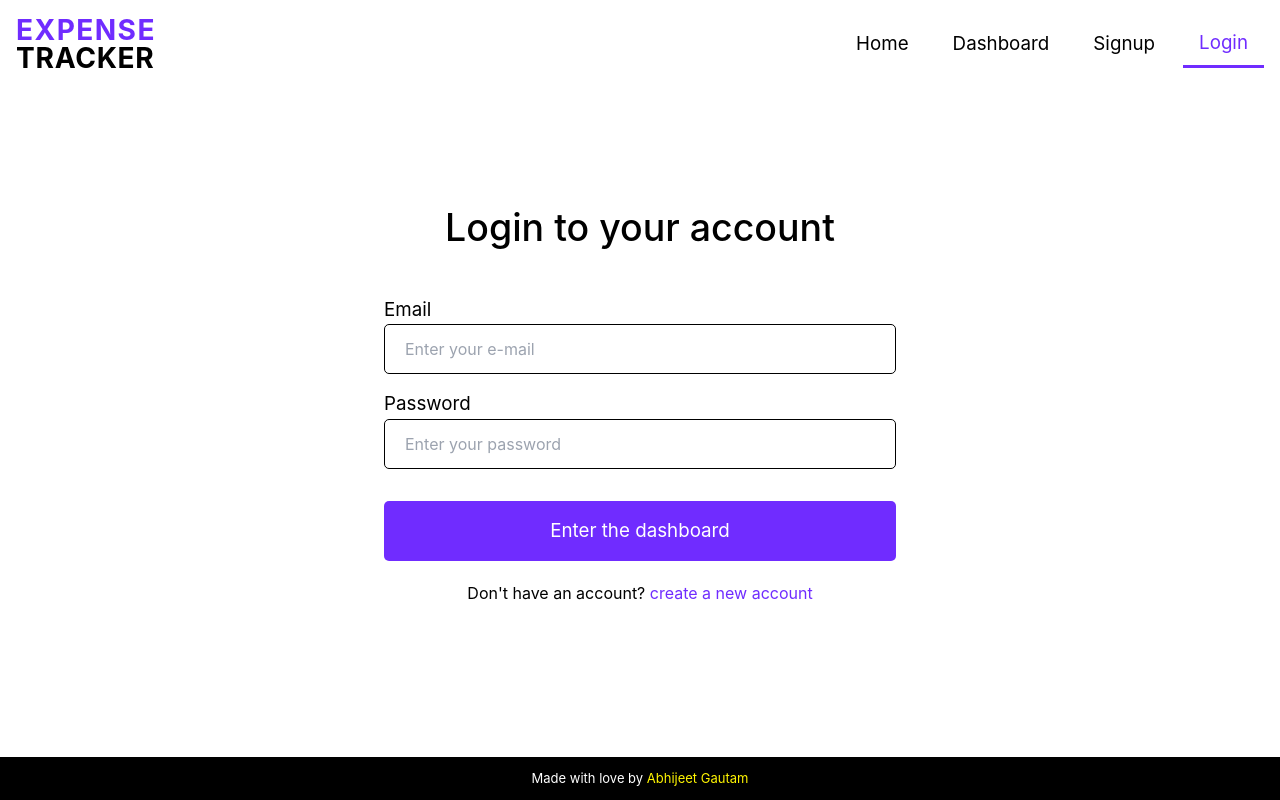
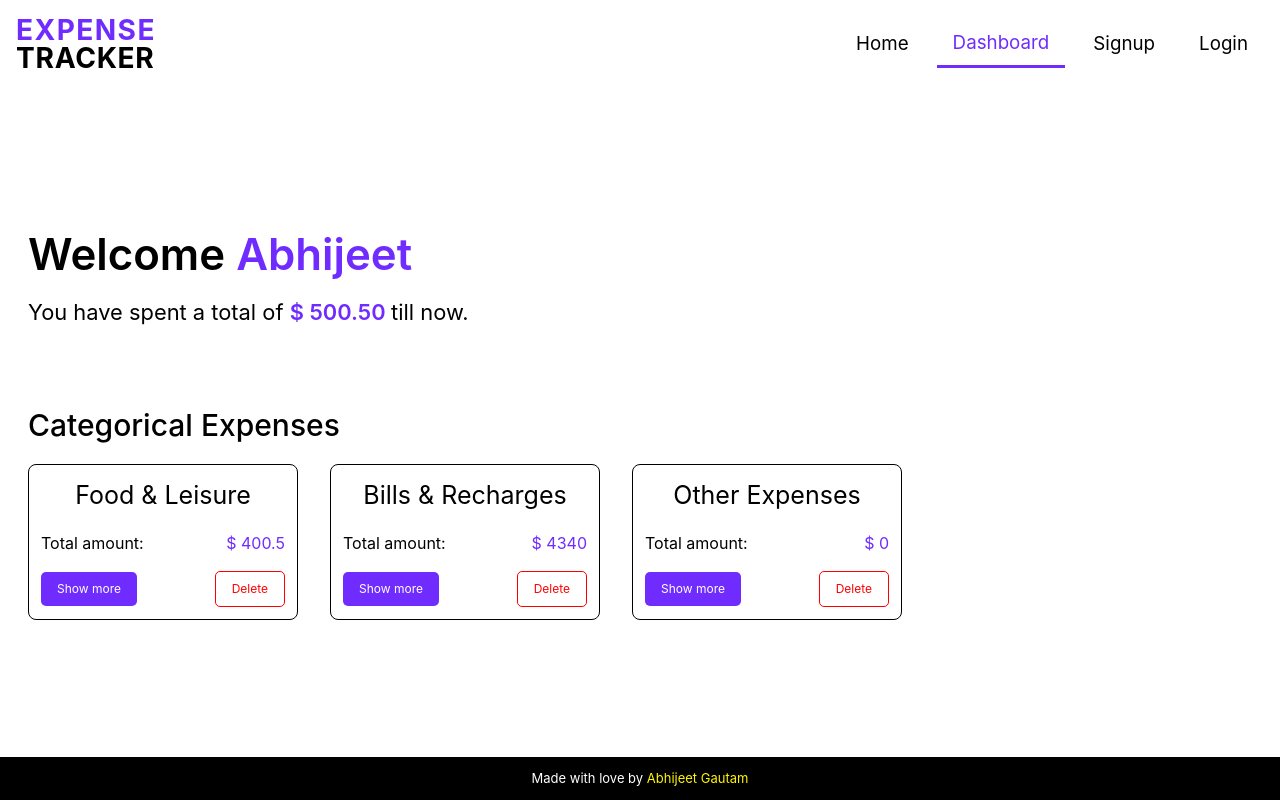
Before and after one commit to Abhijeet-Gautam5702/expense-tracker, a React (Vite) app: page /dashboard in a window 1280 px wide. Before the commit this address led to /login. Built offline with nearby package versions, Linux system fonts and the light colour scheme; no server answers.

Commit message:
Create Dashboard Page UI

```diff
--- a/src/components/CategoryCard.jsx
+++ b/src/components/CategoryCard.jsx
@@ -1,9 +1,34 @@
-import React from 'react'
+import React from "react";
+import { Link } from "react-router-dom";
 
-function CategoryCard() {
+function CategoryCard({ name, amount, path, ...props }) {
   return (
-    <div>CategoryCard</div>
-  )
+    <div className="min-w-[270px] flex flex-col justify-start items-stretch gap-4 rounded-large border-[1.5px] border-primary p-3 transition-all duration-100 hover:scale-105 cursor-default ">
+      {/* Category Title */}
+      <p className="w-full text-center font-regular text-md-1 text-primary">
+        {name}
+      </p>
+      {/* Total Category Spend */}
+      <div className="flex flex-row justify-between items-center font-regular">
+        <p>Total amount:</p>
+        <p className="text-accent font-regular">{`$ ${amount}`}</p>
+      </div>
+      {/* Action buttons */}
+      <div className="flex flex-row justify-between items-center font-regular text-sm-0">
+        <Link to={path}>
+          <div className="rounded-small px-4 py-2 text-background bg-accent">
+            Show more
+          </div>
+        </Link>
+        <div
+          className="rounded-small px-4 py-2 text-danger bg-background border-[1.5px] border-danger cursor-pointer"
+          onClick={() => {}}
+        >
+          Delete
+        </div>
+      </div>
+    </div>
+  );
 }
 
-export default CategoryCard
+export default CategoryCard;
--- a/src/components/Container.jsx
+++ b/src/components/Container.jsx
@@ -1,7 +1,11 @@
 import React from "react";
 
 function Container({ children }) {
-  return <div className="w-full flex-grow flex flex-col justify-center">{children}</div>;
+  return (
+    <div className="w-full flex-grow flex flex-col justify-center px-7 ">
+      {children}
+    </div>
+  );
 }
 
 export default Container;
--- a/src/components/Header/Header.jsx
+++ b/src/components/Header/Header.jsx
@@ -42,11 +42,6 @@ function Header() {
       path: "/add-expense",
       active: authStatus,
     },
-    {
-      name: "Edit Expense",
-      path: "/edit-expense",
-      active: authStatus,
-    },
   ]);
 
   // change the navItems whenever authStatus changes
@@ -80,11 +75,6 @@ function Header() {
       {
         name: "Add Expense",
         path: "/add-expense",
-        active: authStatus,
-      },
-      {
-        name: "Edit Expense",
-        path: "/edit-expense/:expenseId",
         active: authStatus,
       },
     ]);
--- a/src/main.jsx
+++ b/src/main.jsx
@@ -38,7 +38,7 @@ const router = createBrowserRouter([
       {
         path: "/dashboard",
         element: (
-          <Protected authentication>
+          <Protected authentication={false}>
             <Dashboard />
           </Protected>
         ),
--- a/src/pages/Dashboard.jsx
+++ b/src/pages/Dashboard.jsx
@@ -1,9 +1,56 @@
-import React from 'react'
+import React from "react";
+import { CategoryCard } from "../components";
+import { Link } from "react-router-dom";
 
 function Dashboard() {
+  const categories = [
+    {
+      name: "Food & Leisure",
+      path: "/category-expenses/food-and-leisure",
+      amount: 400.5,
+    },
+    {
+      name: "Bills & Recharges",
+      path: "/category-expenses/bills-and-recharges",
+      amount: 4340,
+    },
+    {
+      name: "Other Expenses",
+      path: "/category-expenses/other-expenses",
+      amount: 0,
+    },
+  ];
+
   return (
-    <div>Dashboard</div>
-  )
+    <div className="w-full flex flex-col justify-start items-start gap-5">
+      {/* Welcome Text */}
+      <div className="flex flex-col justify-start gap-3 items-start leading-snug">
+        <h1 className="text-lg-2 font-semibold">
+          Welcome <span className="text-accent">Abhijeet</span>{" "}
+        </h1>
+        <h2 className="text-sm-2 font-regular">
+          You have spent a total of{" "}
+          <span className="text-accent font-semibold">$ 500.50 </span> till now.
+        </h2>
+      </div>
+      {/* Category Spends */}
+      <div className="w-full mt-14 flex flex-col justify-start items-start gap-2">
+        <h2 className="text-primary font-medium text-md-3">
+          Categorical Expenses
+        </h2>
+        <div className="w-full mt-2 flex flex-row justify-start items-center gap-[2rem]">
+          {categories.map((category) => (
+            <CategoryCard
+              key={category.name}
+              name={category.name}
+              amount={category.amount}
+              path={category.path}
+            />
+          ))}
+        </div>
+      </div>
+    </div>
+  );
 }
 
-export default Dashboard
+export default Dashboard;
--- a/tailwind.config.js
+++ b/tailwind.config.js
@@ -28,6 +28,7 @@ export default {
       link: "#FFF500",
     },
     fontSize: {
+      "sm-0":"12px",
       "sm-1": "18.75px",
       "sm-2": "21.875px",
       "sm-3": "23.125px",
```
